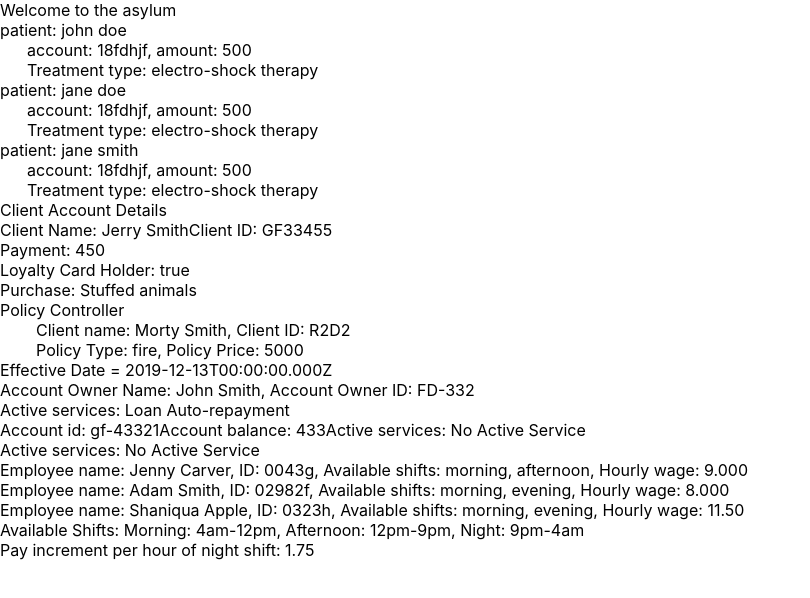
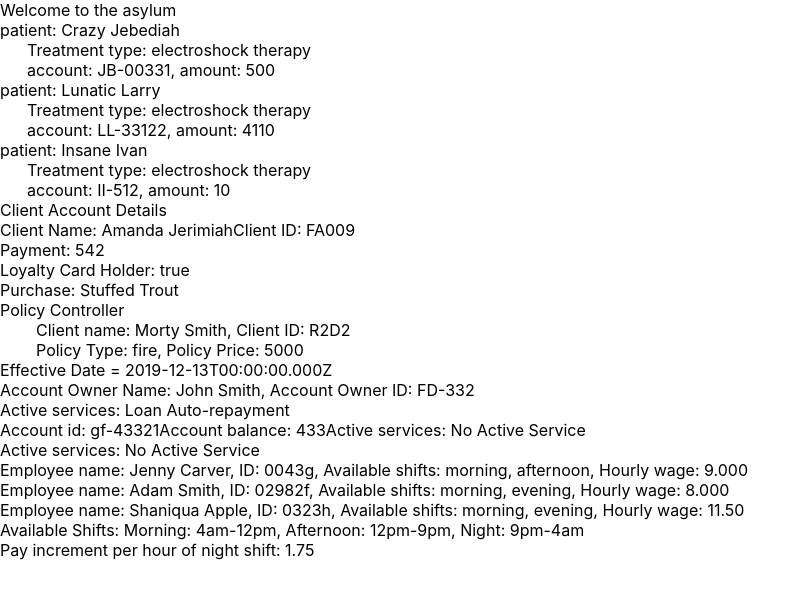
Before and after one commit to jocelynmutso/idea-app, a React (Create React App) app: page / in a window 1280 px wide. Shown: the top 598 px of the page, without its empty margins (0-810 px from the left). Built offline with nearby package versions, Linux system fonts and the light colour scheme.

Commit message:
completed all 5 ideas

```diff
--- a/src/core/idea1/AsylumController.tsx
+++ b/src/core/idea1/AsylumController.tsx
@@ -1,19 +1,72 @@
 import React from 'react';
+import { PatientAccountView } from './PatientAccountView';
 import {PatientView} from './PatientView'
 
 interface AsylumControllerProps {
 
 }
 
+interface PatientDetails {
+  name: string
+}
+
+interface PatientAccountDetails {
+  account: {
+    amount: number,
+    accountNumber: string
+  }
+}
+
+interface TreatmentDetails {
+  type: string
+}
+
 
 const AsylumController: React.FC<AsylumControllerProps> = ({}) => {
+
+  const newPatient: PatientDetails = {name: "Crazy Jebediah"};
+  const newPatient1: PatientDetails = {name: "Lunatic Larry"};
+  const newPatient2: PatientDetails = {name: "Insane Ivan"};
+
+  const jebediahAccount: PatientAccountDetails = {
+    account: {
+      amount: 500,
+      accountNumber: "JB-00331"
+    }
+  }
+
+  const larryAccount: PatientAccountDetails = {
+    account: {
+      amount: 4110,
+      accountNumber: "LL-33122"
+    }
+  }
+
+  const ivanAccount: PatientAccountDetails = {
+    account: {
+      amount: 10,
+      accountNumber: "II-512"
+    }
+  }
+
+  const treatment: TreatmentDetails = {type: "electroshock therapy"}
+
+
+
 
   return (
     <div>
       <div>Welcome to the asylum</div>
-      <PatientView name="john doe" />
-      <PatientView name="jane doe" />
-      <PatientView name="jane smith" />
+      <PatientView name={newPatient.name} treatment={treatment.type}/>
+        <PatientAccountView account={jebediahAccount.account} />
+
+      <PatientView name={newPatient1.name} treatment={treatment.type} />
+        <PatientAccountView account={larryAccount.account}/>
+
+      <PatientView name={newPatient2.name} treatment={treatment.type}/>
+        <PatientAccountView account={ivanAccount.account} />
+
+
     </div>
   )
 }
--- a/src/core/idea1/PatientView.tsx
+++ b/src/core/idea1/PatientView.tsx
@@ -1,24 +1,22 @@
 import React from 'react';
-import { PatientAccountView } from './PatientAccountView'
 import {TreatmentView} from './TreatmentView'
+
 
 
 interface PatientViewProps {
   name: string
+  treatment: string
 }
 
 
-const PatientView: React.FC<PatientViewProps> = ({ name }) => {
+const PatientView: React.FC<PatientViewProps> = ({ name, treatment }) => {
 
   return (
     <div>
       <div>patient: {name}</div>
-      <PatientAccountView account={{ amount: 500, accountNumber: '18fdhjf' }} />
-      <TreatmentView treatmentType={"electro-shock therapy"} />
+      <TreatmentView treatmentType={treatment} />
     </div>
   )
-
-
 }
 
 
--- a/src/core/idea2/AccountController.tsx
+++ b/src/core/idea2/AccountController.tsx
@@ -7,14 +7,34 @@ interface AccountControllerProps {
 
 }
 
-const AccountController: React.FC<AccountControllerProps> = () => {
+
+interface ClientDetails {
+  name: string,
+  id: string
+}
+
+interface AccountDetails {
+  payment: number,
+  cardHolder: boolean
+}
+
+interface PurchaseHistoryDetails {
+  purchase: string
+}
+
+const AccountController: React.FC<AccountControllerProps> = ({}) => {
+
+  const newClientDetails: ClientDetails = {name: "Amanda Jerimiah", id: "FA009"}
+  const newAccountDetails: AccountDetails = {payment: 542, cardHolder: true}
+  const newPurchaseDetails: PurchaseHistoryDetails = {purchase: "Stuffed Trout"}
+
   return (
     <div>
       <div>
         Client Account Details
-        <ClientView name={"Jerry Smith"} id={"GF33455"} />
-        <AccountView payment={450} cardHolder={true}/>
-        <PurchaseHistoryView purchase = {"Stuffed animals"} />
+        <ClientView name={newClientDetails.name} id={newClientDetails.id} />
+        <AccountView payment={newAccountDetails.payment} cardHolder={newAccountDetails.cardHolder}/>
+        <PurchaseHistoryView purchase = {newPurchaseDetails.purchase} />
       </div>
     </div>
   )
--- a/src/core/idea2/ClientView.tsx
+++ b/src/core/idea2/ClientView.tsx
@@ -11,7 +11,7 @@ const ClientView: React.FC<ClientViewProps> = ({ name, id }) => {
   return (
     <div>
       Client Name: {name}
-    Client ID: {id}
+      Client ID: {id}
     </div>
   )
 }
```
